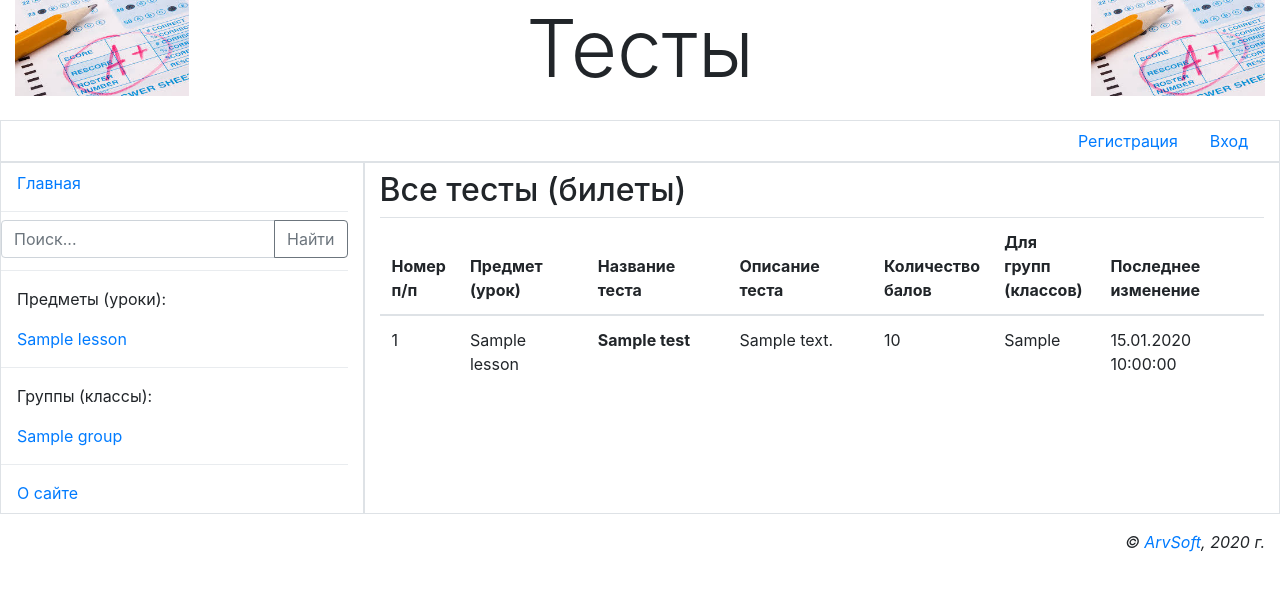
After one commit to romaarv/testing, a Django app: template main/templates/main/search_results.html in a window 1280 px wide. The commit adds this page. Shown: the top 591 px of the page. Run offline with Django 3.2, Linux system fonts and the light colour scheme; the template is opened without the code that fills it: most values are stand-ins (such as "Sample title", 1, 10 or a date in 2020); some libraries are stand-ins or nearby versions.

Commit message:
Закончил с внешним видом, перехожу к разработке прохождения тестов.

```diff
--- a/main/templates/main/basic.html
+++ b/main/templates/main/basic.html
@@ -44,6 +44,15 @@
         <nav class="col-md-auto nav flex-column border">
             <a class="nav-link root" href="{% url 'main:index' %}">Главная</a>
             <div class="dropdown-divider"></div>
+            <form action="{% url 'main:search_results' %}" method="get">
+                <div class="input-group mb-1">
+                    <input name="search_text" type="text" class="form-control text-orange" placeholder="Поиск..." aria-label="Искать текст" aria-describedby="basic-addon2">
+                    <div class="input-group-append">
+                        <button class="btn btn-outline-secondary text-orange" type="submit">Найти</button>
+                    </div>
+                </div>
+            </form>
+            <div class="dropdown-divider"></div>
             <div class="nav-link">Предметы (уроки):</div>
             {% for lesson in lessons %}
                 <a class="nav-link" href="{% url 'main:by_lesson' lesson.pk %}">{{ lesson.name }}</a>
--- /dev/null
+++ b/main/templates/main/search_results.html
@@ -0,0 +1,44 @@
+{% extends "main/basic.html" %}
+
+{% load filtersandtags %}
+
+{% load bootstrap4 %}
+
+{% block title %}Поиск теста (билета){% endblock %}
+
+{% block content %}
+    {% if search_text|length %}
+        <h2>Тесты (билеты) содержащие: "{{ search_text }}"</h2>
+    {% else %}
+         <h2>Все тесты (билеты)</h2>
+    {% endif %}
+    <table class="table">
+        <thead>
+            <tr>
+                  <th scope="col">Номер<br>п/п</th>
+                  <th scope="col">Предмет<br>(урок)</th>
+                  <th scope="col">Название теста</th>
+                  <th scope="col">Описание теста</th>
+                  <th scope="col">Количество<br>балов</th>
+                  <th scope="col">Для групп<br>(классов)</th>
+                  <th scope="col">Последнее<br>изменение</th>
+            </tr>
+        </thead>
+        <tbody>
+            {% for test in object_list %}
+                <tr>
+                    <td>{{ page_obj.number|multiplic:page_obj.paginator.per_page|add:forloop.counter }}</td>
+                    <td>{{ test.lesson.name }}</td>
+                    <th scope="col">{{ test.name }}</th>
+                    <td>{{ test.content }}</td>
+                    <td>{{ test.max_score }}</td>
+                    <td>{{ test.group_in }}</td>
+                    <td>{{ test.modified_at|date:"d.m.Y H:i:s" }}</td>
+                </tr>
+            {% endfor %}
+        </tbody>
+    </table>
+    {% if is_paginated %}
+        {% bootstrap_pagination page_obj url=last_question size="small" %}
+    {% endif %}
+{% endblock %}
--- a/main/urls.py
+++ b/main/urls.py
@@ -15,8 +15,9 @@ urlpatterns = [
     path('accounts/profile/delete/', DeleteUserView.as_view(), name='profile_delete'),
     path('accounts/profile/change/', ChangeUserInfoView.as_view(), name='profile_change'),
     path('accounts/profile/', profile, name='profile'),
-    path( 'lesson/<int:lesson_id>/', TaskByLessonView.as_view(), name='by_lesson'),
-    path( 'group/<int:group_id>/', TaskByGroupView.as_view(), name='by_group'),
+    path('lesson/<int:lesson_id>/', TaskByLessonView.as_view(), name='by_lesson'),
+    path('group/<int:group_id>/', TaskByGroupView.as_view(), name='by_group'),
+    path('search/', SearchResultView.as_view(), name='search_results'),
     path('<str:page>/', other_page, name='other'),
     path('', index, name='index'),
 ]
```
Also changed, not shown: main/views.py (+40 -0 lines), README.md.
